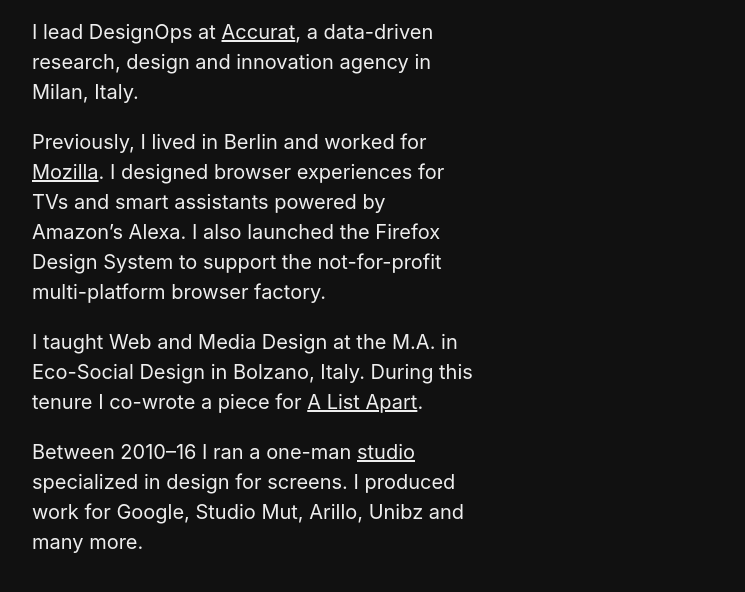
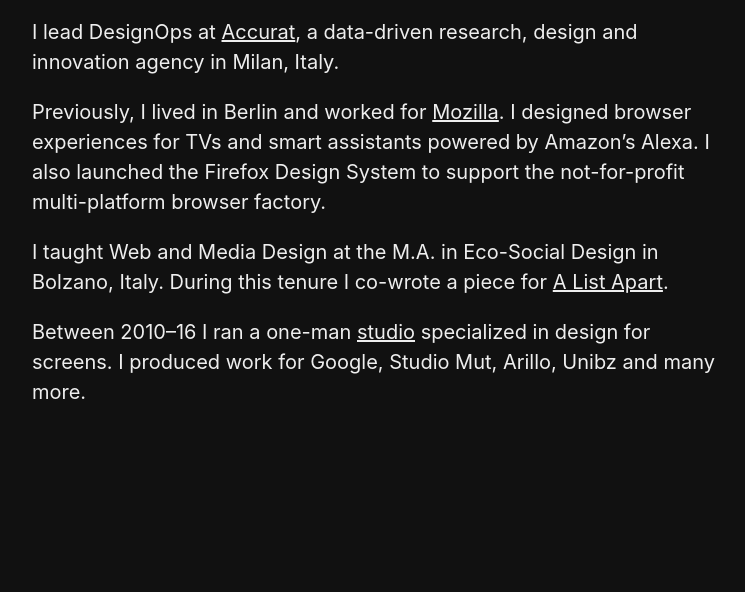
Before and after one commit to aminalhazwani/aminalhazwani.github.io, a plain HTML site: page index.html in a window 1280 px wide. Shown: the part 78-670 px from the top of the page, without its empty margins (0-745 px from the left). Drawn offline with nearby package versions, Linux system fonts and the light colour scheme.

Commit message:
Change max width

```diff
--- a/index.html
+++ b/index.html
@@ -8,7 +8,7 @@
     <meta name="viewport" content="width=device-width, initial-scale=1">
     <link rel="stylesheet" href="https://unpkg.com/tachyons@4.10.0/css/tachyons.min.css"/>
   </head>
-  <body class="sans-serif mw6 bg-near-black light-gray pa3 pa4-ns f5 f4-ns lh-copy">
+  <body class="sans-serif mw7 bg-near-black light-gray pa3 pa4-ns f5 f4-ns lh-copy">
     <h1 class="f5 f4-ns">Amin Al Hazwani</h1>
     <p>
       I lead DesignOps at <a class="light-gray" href="http://accurat.it/">Accurat</a>, a data-driven research, design and innovation agency in Milan, Italy.
```
